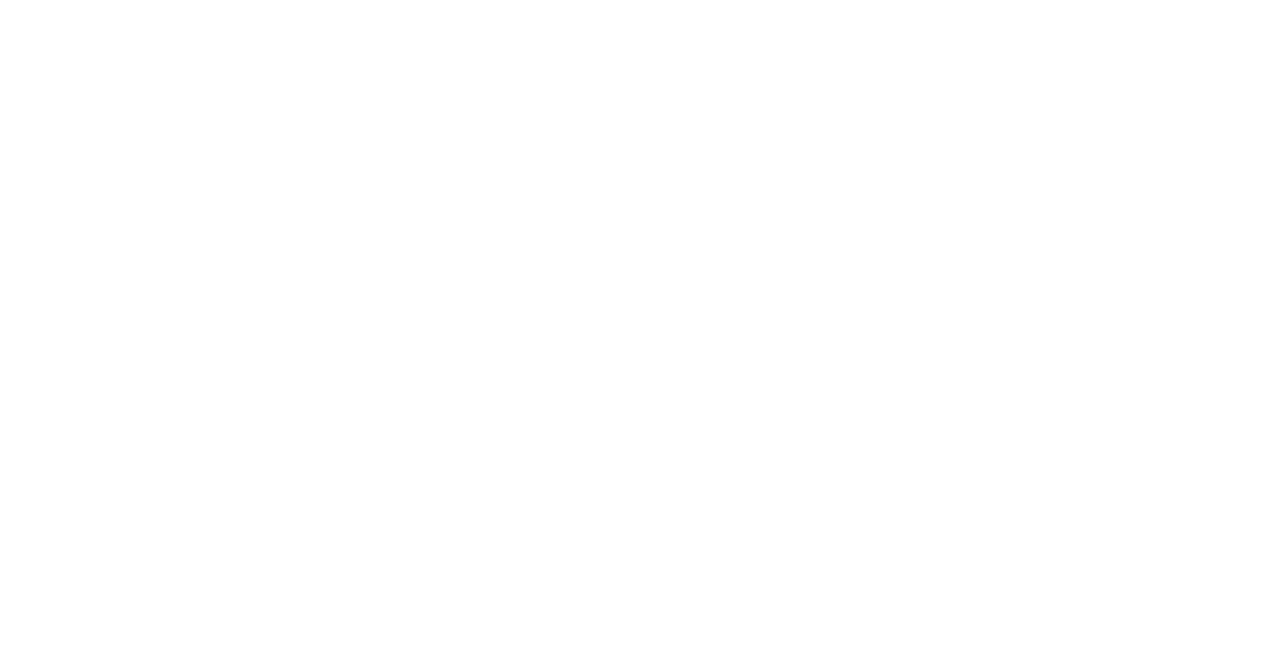
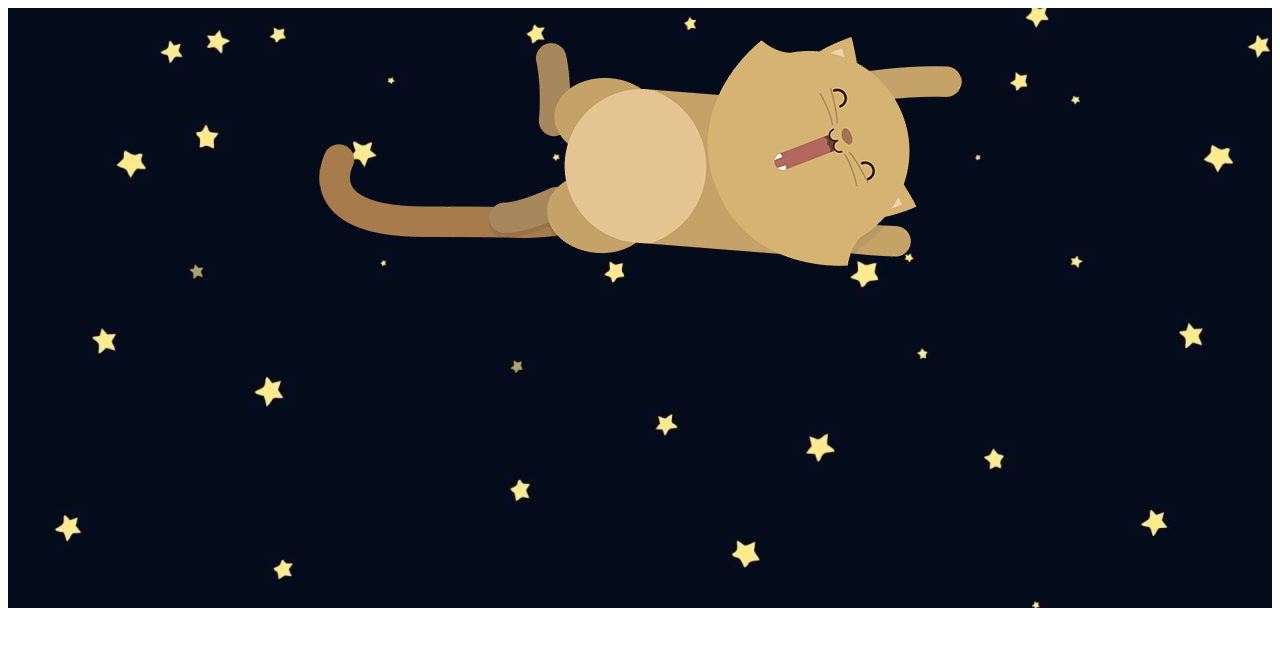
Before and after one commit to caroquintana/kitten-laboratoria, a plain HTML site: page index.html in a window 1280 px wide. Drawn offline with Linux system fonts and the light colour scheme.

Commit message:
avance ejercicio

```diff
--- a/asset/css/main.css
+++ b/asset/css/main.css
@@ -1 +1,13 @@
-main.css
+.flex-container{
+	display : flex;
+}
+
+.imgfondo{
+	height: 600px;
+	width: 100%;
+}
+
+img{
+	display: block;
+	margin: 0 auto;
+}
--- a/asset/css/media.css
+++ b/asset/css/media.css
@@ -1 +1,11 @@
-media.css
+@media only screen and (min-width: 1px) and (max-width: 499px){
+	.imgfondo{ background-image: url(../img/dawn.png);  }
+}
+
+@media only screen and (min-width: 500px) {
+	.imgfondo{ background-image: url(../img/landscape.jpg);  }
+}
+
+@media only screen and (min-width: 700px){
+	.imgfondo{ background-image: url(../img/maxresdefault.jpg);  }
+}
--- a/index.html
+++ b/index.html
@@ -1,5 +1,5 @@
 <!DOCTYPE html>
-<html lang="en">
+<html lang="es">
 <head>
 	<meta charset="UTF-8">
 	<title>Gatito</title>
@@ -7,11 +7,35 @@
 	<link rel="stylesheet" type="text/css" href="asset/css/media.css">
 </head>
 <body>
-	<picture>
-		<source media="(min-width: 650px"
-		srcset = "asset/img/Copia de maxresdefault.jpg">
 
-	</picture>
+<!--
+	<section class="container">
+		<div class="flex-container">
+			<div class="imgfondo first"></div>
+			<div class="imgfondo second"></div>
+			<div class="imgfondo third"></div>
+		</div>
+	</section>
+	 -->
+<!--
+
+ -->
+	<section class="container">
+		<div class="flex-container">
+			<div class="imgfondo">
+				<picture>
+					<source media="(min-width: 650px)"
+					srcset= "asset/img/kitten-large.png">
+					<source media="(min-width: 465px)"
+					srcset= "asset/img/kitten-medium.png">
+					<img src="asset/img/kitten-small.png"
+					alt="gatito">
+				</picture>
+			</div>
+		</div>
+	</section>
+
+
 
 </body>
 </html>
```
Also changed, not shown: asset/img/dawn.png (renamed from asset/img/Copia de dawn.png), asset/img/kitten-large.png (renamed from asset/img/Copia de kitten-large.png), asset/img/kitten-medium.png (renamed from asset/img/Copia de kitten-medium.png), asset/img/kitten-small.png (renamed from asset/img/Copia de kitten-small.png), asset/img/landscape.jpg (renamed from asset/img/Copia de Landscape.jpg), asset/img/maxresdefault.jpg (renamed from asset/img/Copia de maxresdefault.jpg).
